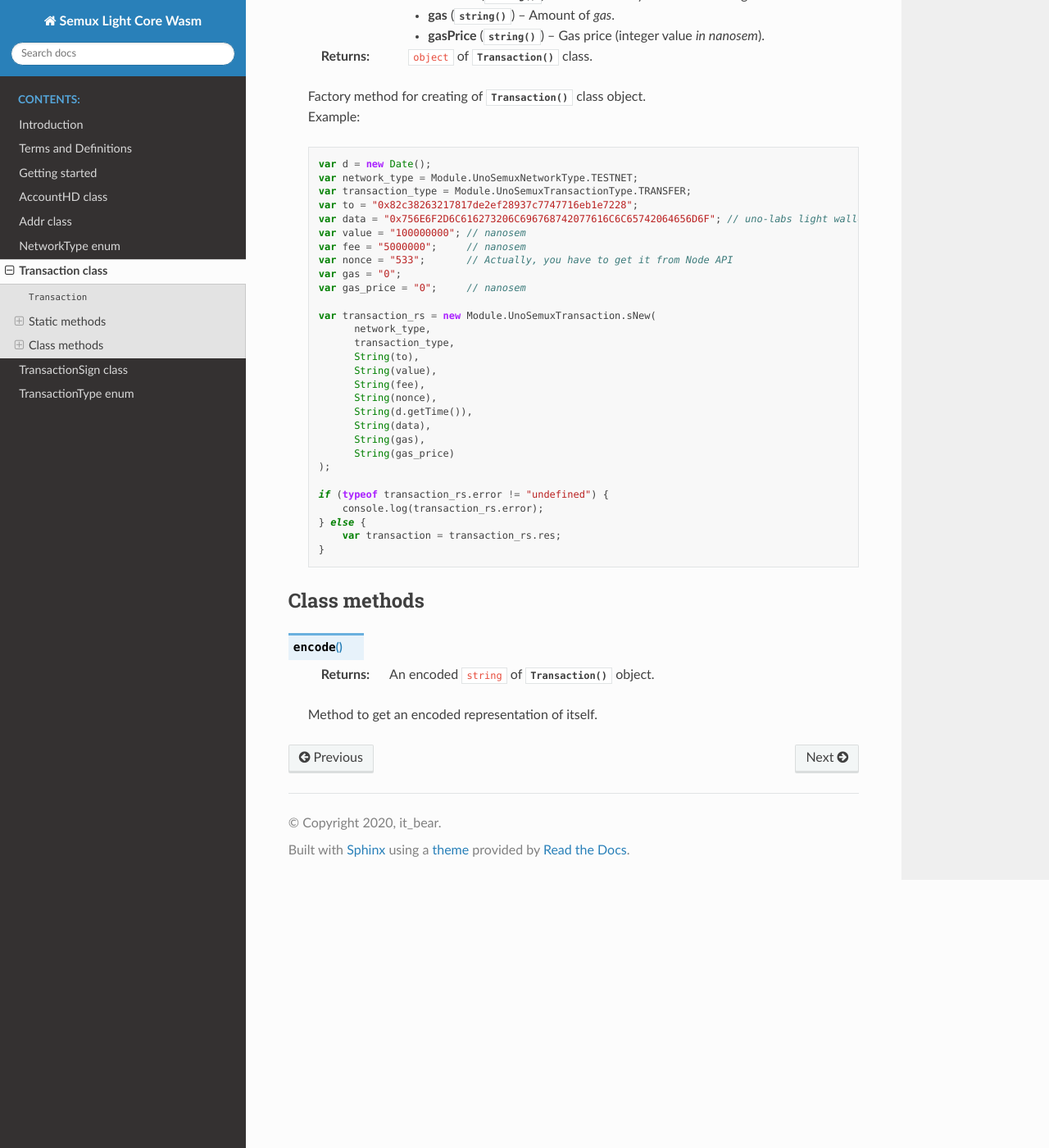
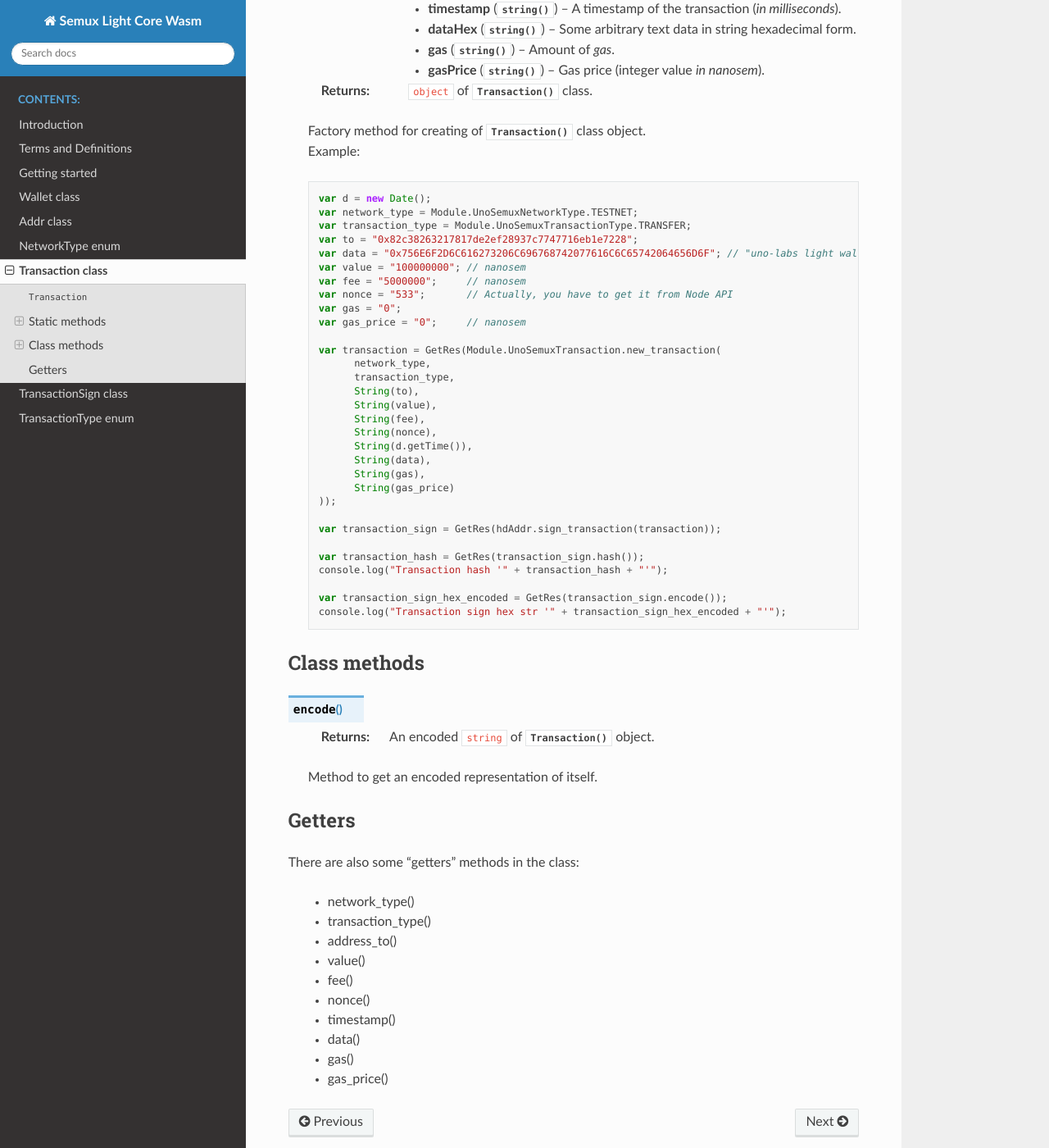
Before and after one commit to uno-labs/UnoSemuxLightCoreWasm, a Sphinx documentation site: the page built from docs/source/usage/Transaction.rst, in a window 1280 px wide and 1400 px high, scrolled down 536 px. Shown: the whole window at 82% size. Built offline with Sphinx 7.4.7 and the Read the Docs theme 2.0.0, drawn with Linux system fonts in a browser that asks for light colours; some of the changed text lies outside the part shown.

Commit message:
Documentation v2 has updated

```diff
--- a/docs/source/index.rst
+++ b/docs/source/index.rst
@@ -20,7 +20,7 @@ The project is hosted on GitHub - https://github.com/uno-labs/semux-light-core-w
    usage/Introduction
    usage/Terms
    usage/Get-started
-   usage/AccountHD
+   usage/Wallet
    usage/Addr
    usage/NetworkType
    usage/Transaction
--- a/docs/source/usage/Addr.rst
+++ b/docs/source/usage/Addr.rst
@@ -67,8 +67,8 @@ Class methods
 
    :returns: A ``string`` containing the current :term:`Nonce` (string representation of SINT64 - max value is 9,223,372,036,854,775,807).
 
-   | Method to get the current :term:`Nonce`, which was set by :js:method:`set_nonce` method or
-     was incremented by :js:method:`inc_nonce` method.
+   | Method to get the current :term:`Nonce`, which was set by :js:meth:`set_nonce` method or
+     was incremented by :js:meth:`inc_nonce` method.
 
 
 .. js:method:: set_nonce(nonce)
@@ -95,7 +95,7 @@ Class methods
 
 .. js:method:: name()
 
-   :returns: A ``string`` containing the *name* of this :term:`Address` if any name was set by :js:method:`set_name` method.
+   :returns: A ``string`` containing the *name* of this :term:`Address` if any name was set by :js:meth:`set_name` method.
 
    | Method to set recognizable name to this :term:`Address`.
 
--- a/docs/source/usage/Transaction.rst
+++ b/docs/source/usage/Transaction.rst
@@ -3,13 +3,14 @@ Transaction class
 
 .. js:class:: Transaction
 
-   An object of :js:class:`Transaction` class is created with factory static method :js:meth:`sNew`.
+   An object of :js:class:`Transaction` class is created with factory static method :js:meth:`new_transaction` and
+   contains all necessary transaction parameters.
 
 
 Static methods
 --------------
 
-.. js:method:: sNew(networkType, transactionType, addressToHex, amount, fee, nonce, timestamp, dataHex, gas, gasPrice)
+.. js:method:: new_transaction(networkType, transactionType, addressToHex, amount, fee, nonce, timestamp, dataHex, gas, gasPrice)
 
    :param NetworkType networkType: A type of network.
    :param TransactionType transactionType: A type of transaction.
@@ -32,14 +33,14 @@ Static methods
       var network_type = Module.UnoSemuxNetworkType.TESTNET;
       var transaction_type = Module.UnoSemuxTransactionType.TRANSFER;
       var to = "0x82c38263217817de2ef28937c7747716eb1e7228";
-      var data = "0x756E6F2D6C616273206C696768742077616C6C65742064656D6F"; // uno-labs light wallet demo
+      var data = "0x756E6F2D6C616273206C696768742077616C6C65742064656D6F"; // "uno-labs light wallet demo" in hex form
       var value = "100000000"; // nanosem
       var fee = "5000000";     // nanosem
       var nonce = "533";       // Actually, you have to get it from Node API
       var gas = "0";
       var gas_price = "0";     // nanosem
 
-      var transaction_rs = new Module.UnoSemuxTransaction.sNew(
+      var transaction = GetRes(Module.UnoSemuxTransaction.new_transaction(
             network_type,
             transaction_type,
             String(to),
@@ -50,13 +51,15 @@ Static methods
             String(data),
             String(gas),
             String(gas_price)
-      );
+      ));
 
-      if (typeof transaction_rs.error != "undefined") {
-          console.log(transaction_rs.error);
-      } else {
-          var transaction = transaction_rs.res;
-      }
+      var transaction_sign = GetRes(hdAddr.sign_transaction(transaction));
+
+      var transaction_hash = GetRes(transaction_sign.hash());
+      console.log("Transaction hash '" + transaction_hash + "'");
+
+      var transaction_sign_hex_encoded = GetRes(transaction_sign.encode());
+      console.log("Transaction sign hex str '" + transaction_sign_hex_encoded + "'");
 
 
 Class methods
@@ -67,3 +70,21 @@ Class methods
    :returns: An encoded ``string`` of :js:class:`Transaction` object.
 
    | Method to get an encoded representation of itself.
+
+
+
+Getters
+-------
+
+There are also some "getters" methods in the class:
+
+      - network_type()
+      - transaction_type()
+      - address_to()
+      - value()
+      - fee()
+      - nonce()
+      - timestamp()
+      - data()
+      - gas()
+      - gas_price()
```
Also changed, not shown: README.md (+3 -7 lines), docs/source/usage/AccountHD.rst (deleted, +0 -128 lines), docs/source/usage/TransactionSign.rst (+10 -21 lines), docs/source/usage/Wallet.rst (added, +116 -0 lines), docs/README.md.
